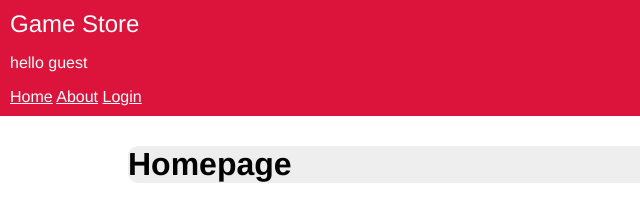
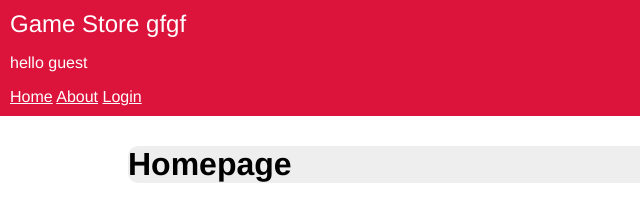
Before and after one commit to livneam/gamesStore, a plain HTML site: page index.html in a window 1280 px wide. Shown: the full height of the page, 0-640 px from the left. Drawn offline with Linux system fonts and the light colour scheme; no server answers.

Commit message:
test changes header

```diff
--- a/header.html
+++ b/header.html
@@ -1,5 +1,5 @@
 <div id="menu-bar">
-  <h1>Game Store {{login}}</h1>
+  <h1>Game Store gfgf {{login}}</h1>
   <p ng-model="currentUser">hello {{currentUser}}</p>
   <div>
     <span><a href="#/home">Home</a></span>
```
